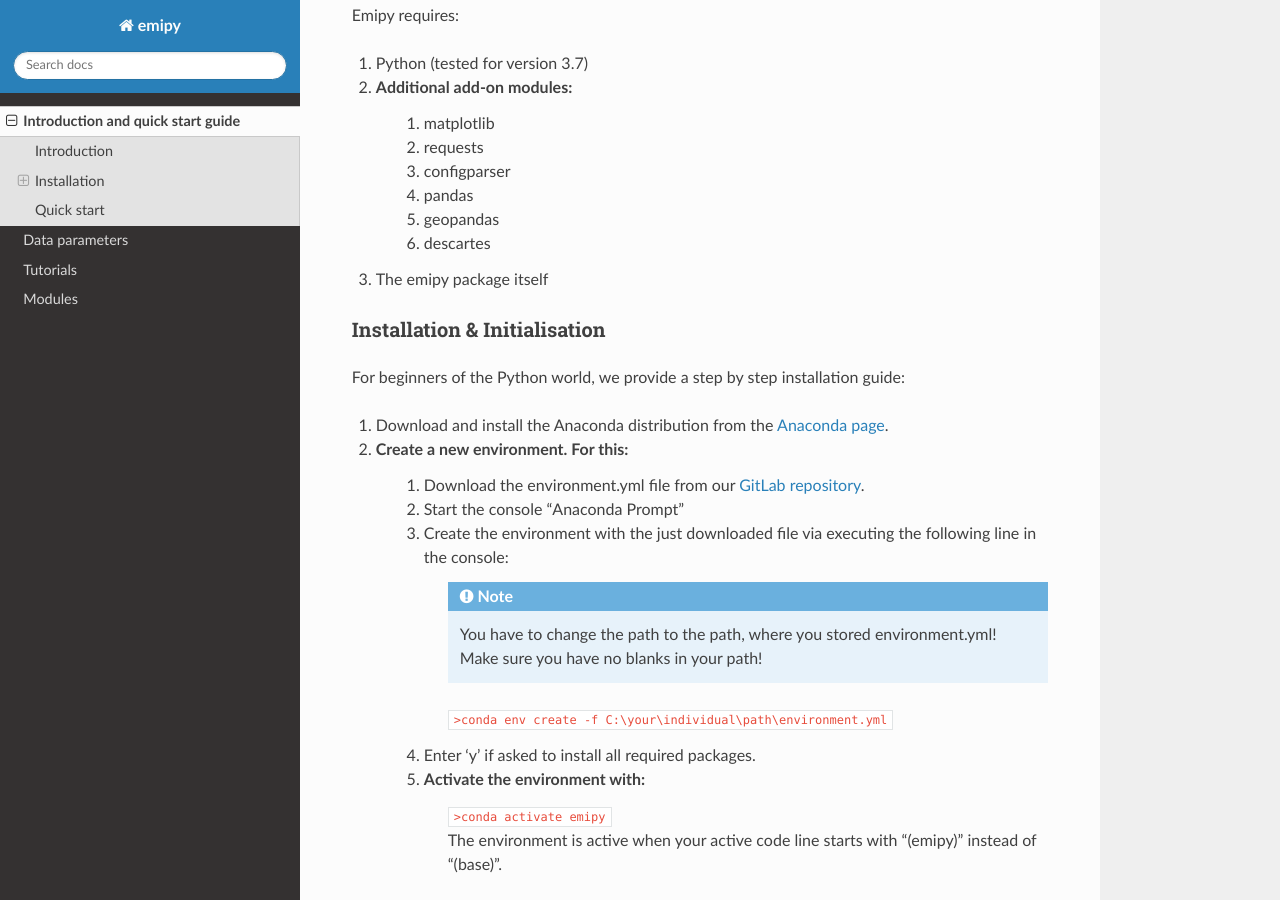
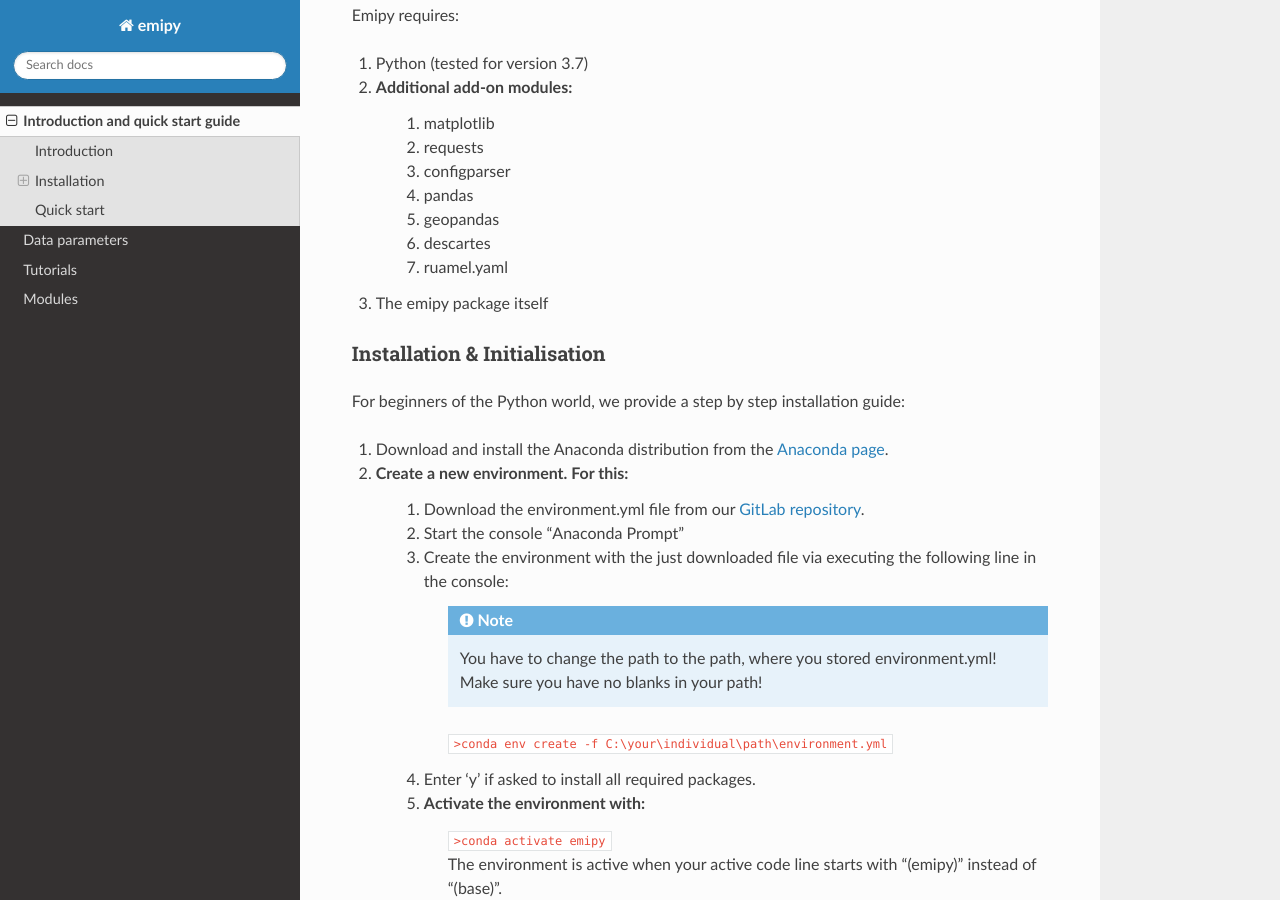
Before and after one commit to ElsevierSoftwareX/SOFTX-D-21-00134, a Sphinx documentation site: the page built from docs/source/introduction.rst, in a window 1280 px wide and 900 px high, scrolled down 438 px. Built offline with Sphinx 7.4.7 and the Read the Docs theme 2.0.0, drawn with Linux system fonts in a browser that asks for light colours.

Commit message:
updating documentation

```diff
--- a/docs/source/introduction.rst
+++ b/docs/source/introduction.rst
@@ -24,6 +24,7 @@
     4. pandas
     5. geopandas
     6. descartes
+    7. ruamel.yaml
 3. The emipy package itself
 
 Installation & Initialisation
```
